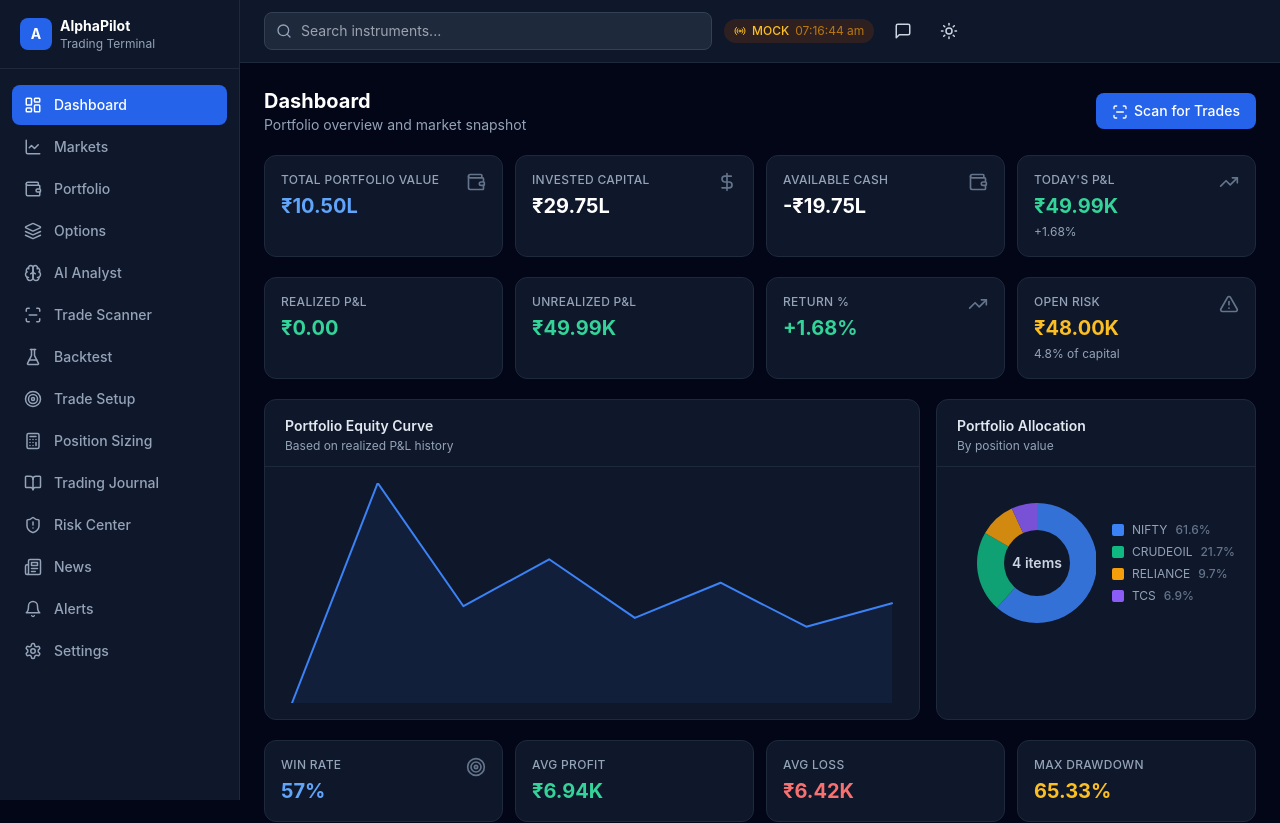
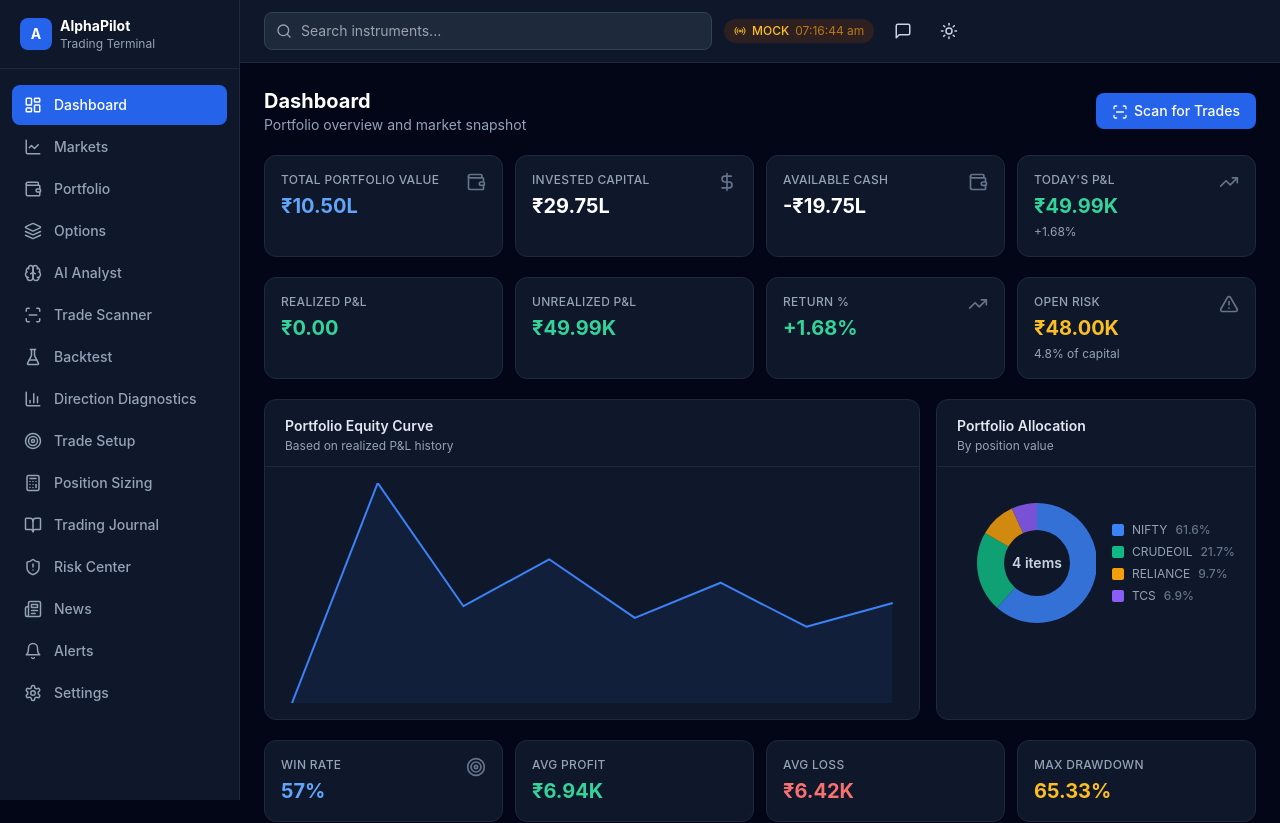
Before and after one commit to kaushalrahul88-bot/AlphaPilot-Frontend, a React (Vite) app: page / in a window 1280 px wide. Shown: the top 823 px of the page. Built offline with nearby package versions, Linux system fonts and the light colour scheme.

Commit message:
Add Direction Diagnostics navigation

```diff
--- a/src/components/Sidebar.tsx
+++ b/src/components/Sidebar.tsx
@@ -1,7 +1,7 @@
-import { LayoutDashboard, LineChart, Wallet, Layers, Brain, Target, Calculator, BookOpen, ShieldAlert, Newspaper, Bell, Settings, Menu, X, ScanLine, FlaskConical } from 'lucide-react';
+import { LayoutDashboard, LineChart, Wallet, Layers, Brain, Target, Calculator, BookOpen, ShieldAlert, Newspaper, Bell, Settings, Menu, X, ScanLine, FlaskConical, BarChart3 } from 'lucide-react';
 import { useState } from 'react';
 
-export type PageKey = 'dashboard' | 'markets' | 'portfolio' | 'options' | 'ai-analyst' | 'trade-scanner' | 'backtest' | 'trade-setup' | 'position-sizing' | 'journal' | 'risk' | 'news' | 'alerts' | 'settings';
+export type PageKey = 'dashboard' | 'markets' | 'portfolio' | 'options' | 'ai-analyst' | 'trade-scanner' | 'backtest' | 'direction-diagnostics' | 'trade-setup' | 'position-sizing' | 'journal' | 'risk' | 'news' | 'alerts' | 'settings';
 
 const NAV_ITEMS: { key: PageKey; label: string; icon: typeof LayoutDashboard }[] = [
   { key: 'dashboard', label: 'Dashboard', icon: LayoutDashboard },
@@ -11,6 +11,7 @@ const NAV_ITEMS: { key: PageKey; label: string; icon: typeof LayoutDashboard }[]
   { key: 'ai-analyst', label: 'AI Analyst', icon: Brain },
   { key: 'trade-scanner', label: 'Trade Scanner', icon: ScanLine },
   { key: 'backtest', label: 'Backtest', icon: FlaskConical },
+  { key: 'direction-diagnostics', label: 'Direction Diagnostics', icon: BarChart3 },
   { key: 'trade-setup', label: 'Trade Setup', icon: Target },
   { key: 'position-sizing', label: 'Position Sizing', icon: Calculator },
   { key: 'journal', label: 'Trading Journal', icon: BookOpen },
```
